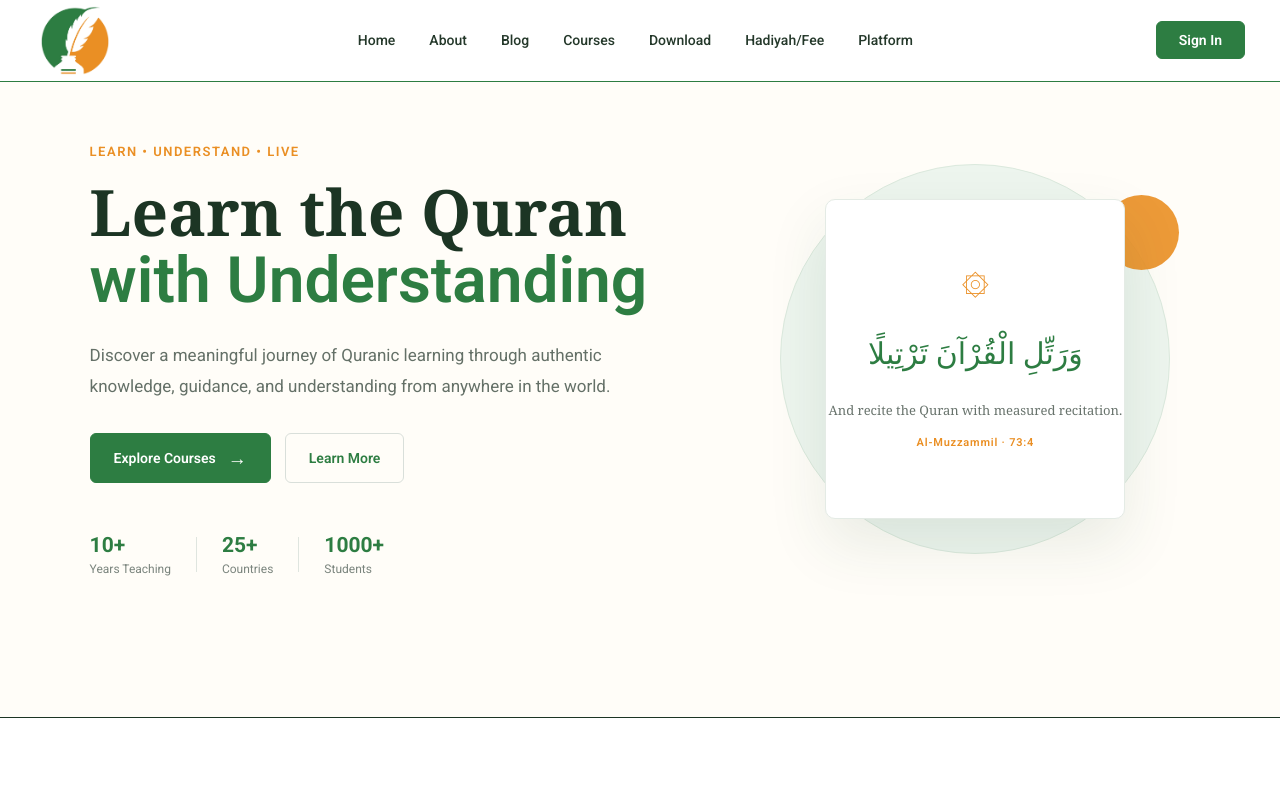
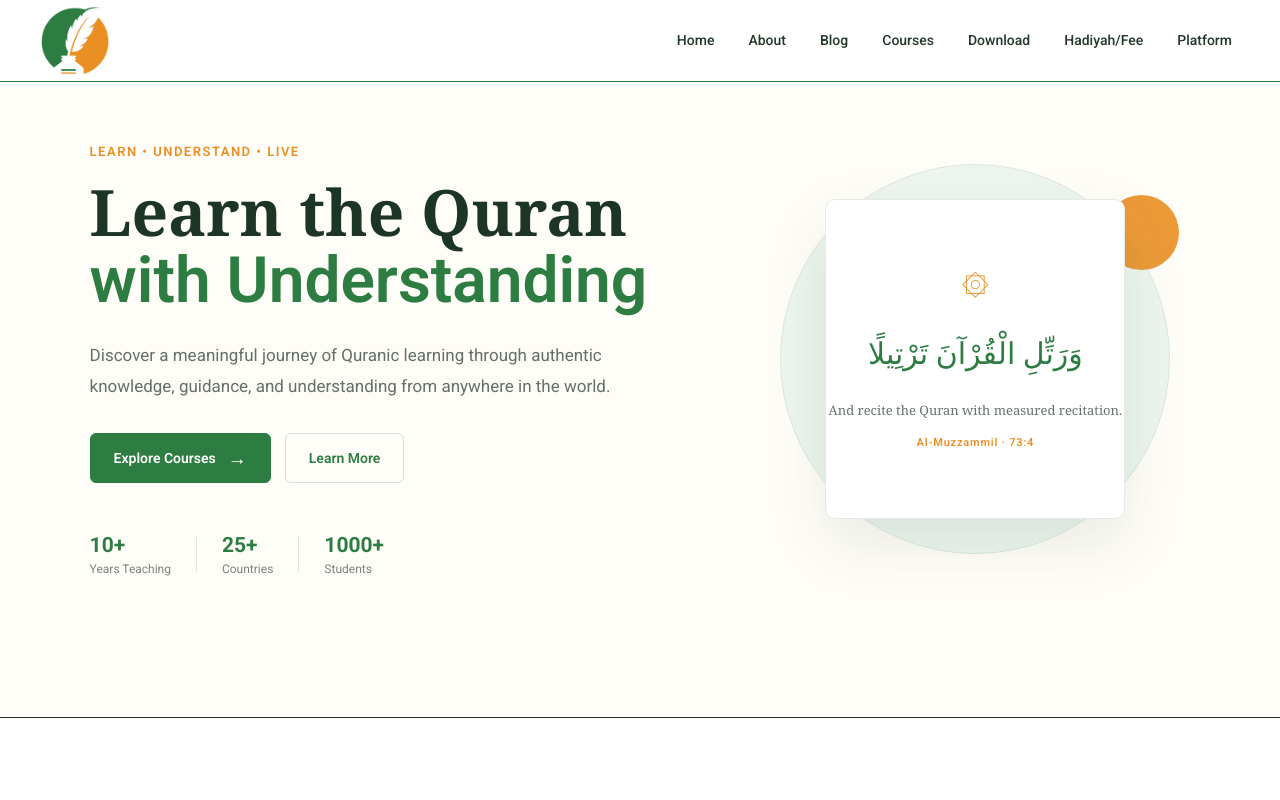
Before and after one commit to Hunter-Wajahat/The-Spirit-education, a React (Vite) app: page / in a window 1280 px wide. Shown: the top 800 px of the page. Built offline with nearby package versions, Linux system fonts and the light colour scheme.

Commit message:
fixing the Navbar

```diff
--- a/src/components/navbar/Navbar.jsx
+++ b/src/components/navbar/Navbar.jsx
@@ -10,18 +10,18 @@ const Navbar = () => {
                 <img src={logo} alt="Logo" />
             </h1>
             <ul>
-                <NavLink className={(e)=> {return e.isActive?"activeItem": ""}} to="/"><li>Home</li></NavLink>
-                <a className={(e)=> {return e.isActive?"activeItem": ""}} href="#about"><li>About</li></a>
-                <NavLink className={(e)=> {return e.isActive?"activeItem": ""}} to="/blog"><li>Blog</li></NavLink>
-                <NavLink className={(e)=> {return e.isActive?"activeItem": ""}} to="/courses"><li>Courses</li></NavLink>
-                <NavLink className={(e)=> {return e.isActive?"activeItem": ""}} to="/download"><li>Download</li></NavLink>
+                <NavLink className="activeItem" to="/"><li>Home</li></NavLink>
+                <a className="activeItem" href="#about"><li>About</li></a>
+                <NavLink className="activeItem" to="/blog"><li>Blog</li></NavLink>
+                <NavLink className="activeItem" to="/courses"><li>Courses</li></NavLink>
+                <NavLink className="activeItem" to="/download"><li>Download</li></NavLink>
                 {/* <NavLink className={(e)=> {return e.isActive?"activeItem": ""}} to="/library"><li>Library</li></NavLink> */}
-                <NavLink className={(e)=> {return e.isActive?"activeItem": ""}} to="/hadiyah-fee"><li>Hadiyah/Fee</li></NavLink>
-                <NavLink className={(e)=> {return e.isActive?"activeItem": ""}} to="/platform"><li>Platform</li></NavLink>
+                <NavLink className="activeItem" to="/hadiyah-fee"><li>Hadiyah/Fee</li></NavLink>
+                <NavLink className="activeItem" to="/platform"><li>Platform</li></NavLink>
             </ul>
-            <button className="signInBtn">
+            {/* <button className="signInBtn">
     Sign In
-</button>
+</button> */}
         </div>
     )
 }
--- a/src/components/navbar/navbar.css
+++ b/src/components/navbar/navbar.css
@@ -15,7 +15,9 @@
   z-index: 999;
   border-bottom: 1px solid #2d7d42;
 }
-
+.activeItem.active{
+  color: red;
+}
 .navbarContainer ul a{
   text-decoration: none;
 }
```
